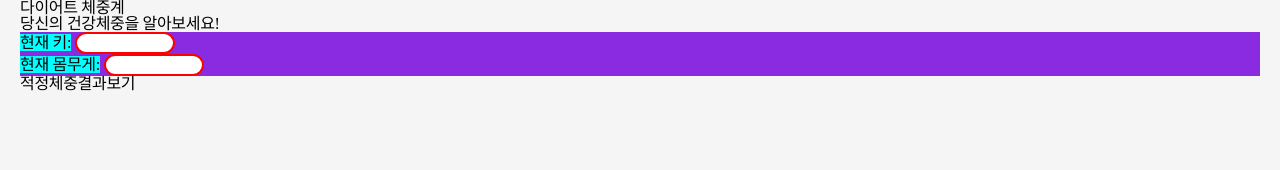
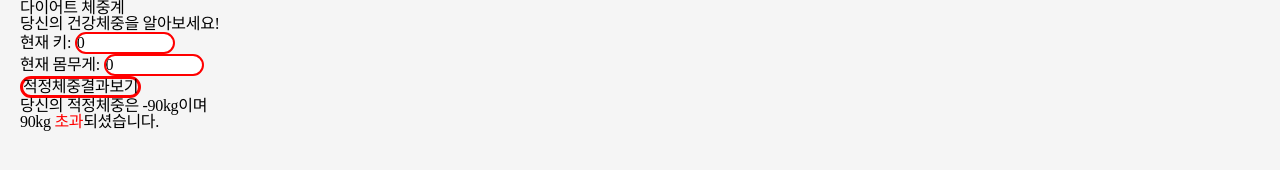
Before and after one commit to parkseongjoon855/TIL_script, a plain HTML site: page js_level1_scale/index.html in a window 1280 px wide. Both pictures are taken after a click on the button "적정체중결과보기". Drawn offline with Linux system fonts and the light colour scheme.

Commit message:
체중계 초과완성

```diff
--- a/js_level1_scale/index.html
+++ b/js_level1_scale/index.html
@@ -15,11 +15,11 @@
         <ul class="info">
             <li>
                 <span>현재 키:</span>
-                <input type="number" name="user_height">
+                <input type="number" name="user_height" value="0">
             </li>
             <li>
                 <span>현재 몸무게:</span>
-                <input type="number" name="user_weight">
+                <input type="number" name="user_weight" value="0">
             </li>
         </ul>
         <button type="button" id="result_btn">적정체중결과보기</button>
--- a/js_level1_scale/scripts/scale.js
+++ b/js_level1_scale/scripts/scale.js
@@ -0,0 +1,35 @@
+//scale.js
+//다이어트 체중계 알고리즘
+//사용자가 본인의 키와 몸무게를 입력하고 버튼을 클릭하면 함수 실행
+//계산식) 적정체중 = (입력키-100)*0.9
+//결과예) 당신의 적정체중은 ?kg이며 ?kg 초과되셨습니다.
+//미만, 적정체중은 조건문 배워야 가능하므로 나중에 자바스크립트 추가예정
+//객-이-함 순서 진행
+const userHeight = document.querySelector('input[name*=height]');
+const userWeight = document.querySelector('input[name*=weight]');
+const resultBtn = document.querySelector('#result_btn');
+const result = document.querySelector('#result');
+console.log(userHeight);
+console.log(userWeight);
+console.log(resultBtn);
+console.log(result);
+//input의 초기값 또는 입력한 이후의 값을 확인하는 속성은 value\
+//객체.속성
+//사용자정의함수 없이 작성하면 속성 및 내장함수를 작성하면 사용자 동작과 관계없이 즉시 실행된다.
+console.log(`초기값 키: ${userHeight.value}`);
+console.log(`초기값 몸무게: ${userWeight.value}`);
+//사용자가 키를 입력한 후 프로그램이 그 값을 인식하게 만드는 법
+//값을 실시간으로 입력하는 동안은 프로그램 과부하 및 보안 문제로 함수를 작동하게 해선 안되며 결정버튼을 따로 만들어두고 버튼에 특정동작을 해야만 함수가 실행되게 만들어야 한다.
+//실시간 함수 허용하는 경우) 보안이 필요하지 않은 가벼운 프로그래밍 부분(예) 리뷰 글자 수 제한 등
+resultBtn.addEventListener('click',weightCal)
+//이벤트 수행 시 호출할 콜백함수 준비
+function weightCal(){
+    console.log(`입력 키 :${userHeight.value}`)
+    console.log(`입력 몸무게 :${userWeight.value}`)
+    const nomalWeight = (userHeight.value-100)*0.9;
+    console.log('적정체중:' +nomalWeight);
+    console.log(`당신의 적정체중은 ${nomalWeight}kg이며 ${userWeight.value-nomalWeight}kg 초과되셨습니다.`);
+    result.innerHTML = `당신의 적정체중은 ${nomalWeight}kg이며<br> ${userWeight.value-nomalWeight}kg <em>초과</em>되셨습니다.`
+    //input 요소일 경우 값 읽기/수정/삭제는 value 속성 사용
+    //input이 아닌 다른 요소일경우 값 읽기/수정/삭제 textContent또는 innerHTML속성 사용
+}
--- a/js_level1_scale/styles/scale.css
+++ b/js_level1_scale/styles/scale.css
@@ -1,14 +1,14 @@
 body, html {padding:0 10px;background-color:#f5f5f5;};
 main {max-width:420px; min-width:320px; margin:30px auto 0;};
 main .info {}
-main .info li {
-    background-color:blueviolet;
-}
+main .info li {}
 main .info li input {
     border:2px solid red;
     border-radius:15px;
     width:100px;
 }
-main .info li span {
-    background-color: aqua;
-}
+main .info li span {}
+main #result_btn {border:3px solid red; border-radius:15px;}
+main #result {}
+/* 자바스크립트에서 동적으로 생성한 HTML 꾸미기 속성 */
+main #result em {color:red;};
```
Also changed, not shown: index.html (+2 -0 lines), 1 other file.
